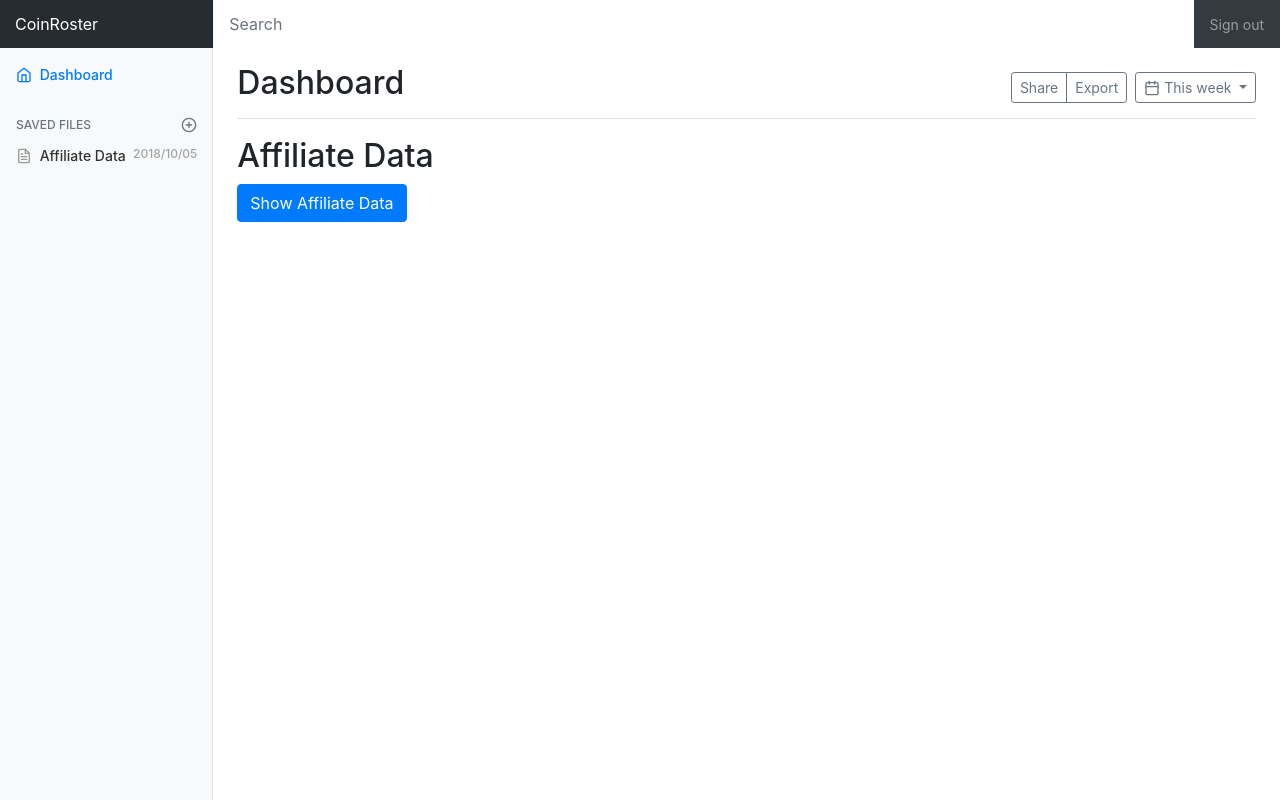
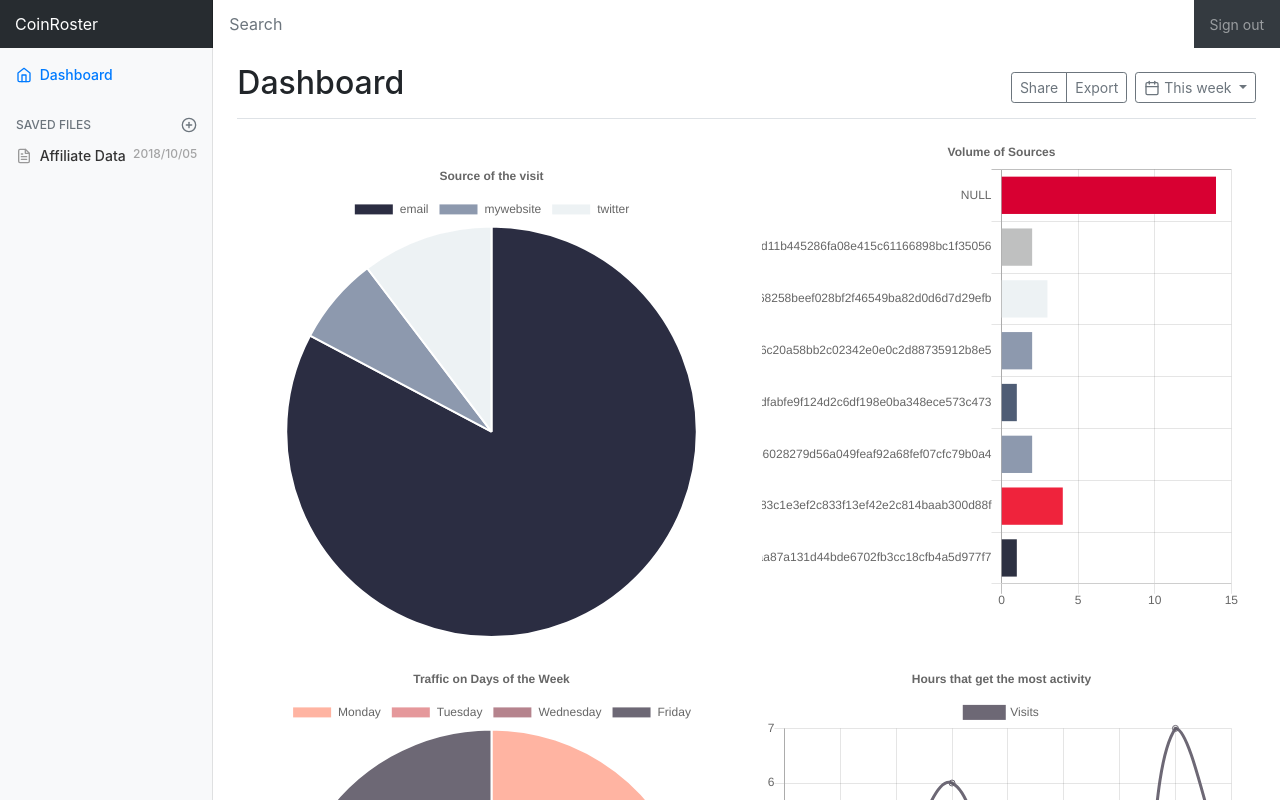
Before and after one commit to lia-ko/dashboard_challenge, a plain HTML site: page index.html in a window 1280 px wide. Shown: the top 800 px of the page. Drawn offline with nearby package versions, Linux system fonts and the light colour scheme.

Commit message:
Working version

```diff
--- a/index.html
+++ b/index.html
@@ -12,6 +12,7 @@
     <link href="resources/bootstrap.min.css" rel="stylesheet">
     <link href="styles/dashboard.css" rel="stylesheet">
     <link href="styles/style.css" rel="stylesheet">
+    <link href="styles/graphystyle.css" rel="stylesheet">
 
   </head>
 
@@ -73,14 +74,18 @@
             <div class="container">
                 <div class="row">
                     <div class="col-md-6">
+                        <canvas class="my-4" id="pie-chart" width="100%" height="100%"></canvas>
                     </div>
                     <div class="col-md-6">
+                        <canvas id="bar-chart-horizontal" width="100%" height="100%"></canvas>
                     </div>
                 </div>
                 <div class="row">
                     <div class="col-md-6">
-                     </div>
+                        <canvas id="doughnut-chart" width="100%" height="100%"></canvas>
+                    </div>
                     <div class="col-md-6">
+                        <canvas id="line-chart" width="100%" height="100%"></canvas>
                     </div>
                 </div>
             </div>
@@ -106,9 +111,10 @@
     <script type="text/javascript" src="http://cdnjs.cloudflare.com/ajax/libs/d3/3.5.6/d3.min.js"></script>
     <script src="https://cdnjs.cloudflare.com/ajax/libs/Chart.js/2.7.1/Chart.min.js"></script>
     <script src="scripts/lodash.js"></script>
+    <script src="scripts/utilities.js" type="text/javascript" ></script>
     <script src="scripts/table.js" type="text/javascript" charset="utf-8"></script>
     <script src="scripts/behavior.js" type="text/javascript"></script>
-
+    <script src="scripts/graph.js" type="text/javascript" charset="utf-8"></script>
     <!-- Icons -->
     <script src="https://unpkg.com/feather-icons/dist/feather.min.js"></script>
     <script>
--- /dev/null
+++ b/scripts/graph.js
@@ -0,0 +1,118 @@
+d3.csv("affiliatedata.csv").get(function(error, data){
+    //checking if there is an error reading the file
+    if (error) {
+        alert("Had an error loading file.");
+        console.log(error);
+    }
+
+
+    //////Preliminary data processing --------------------------
+    var dataArray = UtilityModule.formatData(data);
+
+    //process timestamps
+    var ts = UtilityModule.parseTimestamps(data);
+    var days = ts.days;
+    var hours = ts.hours;
+
+    /////Drawing Charts ----------------------------
+    //user counts based on tags
+    var tags_info = _.groupBy(data, function(b) { return b.user_tag})
+    var tagCounts = UtilityModule.getDictLen(tags_info);
+    new Chart(document.getElementById("bar-chart-horizontal"), {
+        type: 'horizontalBar',
+        data: {
+            labels: tagCounts.keys,
+            datasets: [{
+                label: "User Tags",
+                backgroundColor: ["#D80032", "#BFC0C0", "#EDF2F4", "#8D99AE","#4F5D75","#8D99AE","#EF233C","#2D3142", "#EF8354"],
+                data: tagCounts.values
+            }]
+        },
+        options: {
+            legend: { display: false },
+            title: {
+                display: true,
+                text: 'Volume of Sources'
+            }
+        }
+    });
+
+    //source counts distribution
+    var origin_sources = _.groupBy(data, function(b) { return b.source})
+    var sourceCounts = UtilityModule.getDictLen(origin_sources);
+    new Chart(document.getElementById("pie-chart"), {
+        type: 'pie',
+        data: {
+            labels: sourceCounts.keys,
+            datasets: [{
+                label: "Sources",
+                backgroundColor: ["#2B2D42","#8D99AE","#EDF2F4"],
+                data: sourceCounts.values
+            }]
+        },
+        options: {
+            title: {
+                display: true,
+                text: 'Source of the visit'
+            }
+        }
+    });
+
+    //traffic volume by day of the week
+    var day_week = ['Sunday','Monday','Tuesday','Wednesday','Thursday','Friday','Saturday'];
+    var trafficDoW = UtilityModule.getDictLenGeneric(days);
+    trafficDoW.keys = trafficDoW.keys.map(function(day){
+        return day_week[+day];
+    });
+    new Chart(document.getElementById("doughnut-chart"), {
+        type: 'doughnut',
+        data: {
+            labels: trafficDoW.keys,
+            datasets: [{
+                label: "Population (millions)",
+                backgroundColor: ["#FFB4A2","#E5989B","#B5838D","#6D6875"],
+                data: trafficDoW.values
+            }]
+        },
+        options: {
+            title: {
+                display: true,
+                text: 'Traffic on Days of the Week'
+            }
+        }
+    });
+
+    //traffic volume by hours of the day
+    var trafficByHours = UtilityModule.getDictLenGeneric(hours);
+    new Chart(document.getElementById("line-chart"), {
+        type: 'line',
+            data: {
+                labels: trafficByHours.keys,
+                datasets: [{
+                    data: trafficByHours.values,
+                    label: "Visits",
+                    borderColor: "#6D6875",
+                    fill: false
+                }]
+            },
+            options: {
+                title: {
+                    display: true,
+                    text: 'Hours that get the most activity'
+                },
+                scales: {
+                    yAxes: [{
+                        ticks: {
+                            beginAtZero: true
+                        }
+                    }],
+                    xAxes: [{
+                        ticks: {
+                            beginAtZero: true
+                        }
+                    }]
+                }
+            }
+    });
+
+});
--- /dev/null
+++ b/scripts/utilities.js
@@ -0,0 +1,57 @@
+//Utility Functions
+var UtilityModule = (function(window, undefined) {
+
+    //formatting dictionary data into 2 sync arrays
+    var getDictLen = function(dict) {
+        var dictKeys = [];
+        var dictValues = [];
+       for (var dkey in dict){
+            dictKeys.push(dkey);
+            dictValues.push(dict[dkey].length);
+        }
+        return {keys: dictKeys, values: dictValues};
+    };
+
+    var getDictLenGeneric = function(dict) {
+        var temp = _.groupBy(dict, function(b) {return b});
+        return getDictLen(temp);
+    }
+
+    //converting string to Date for available format "YYYY-MM-DD HH:mm:ss"
+    var toDate = function(strDate) {
+        return new Date(Date.parse(strDate.replace(" ", "T") + ".000"));
+    }
+
+    //get days and hours from timestamps
+    var parseTimestamps = function(data) {
+        var days = [];
+        var hours =[];
+
+        var timestamp_info = _.groupBy(data,function(b) {return b.timestamp});
+        for(var ts in timestamp_info) {
+            var dt = toDate(ts);
+            days.push(dt.getDay());
+            hours.push(dt.getHours());
+        }
+
+        return {days: days, hours: hours};
+    }
+
+    //formatting data into three columns array of arrays
+    var formatData = function(data) {
+        var result = [];
+        data.forEach(function(d, i){
+            result.push([d.source, d.timestamp, d.user_tag]);
+        });
+
+        return result;
+    }
+
+    return {
+        getDictLen: getDictLen,
+        getDictLenGeneric: getDictLenGeneric,
+        toDate: toDate,
+        parseTimestamps: parseTimestamps,
+        formatData: formatData,
+    };
+})(window);
--- /dev/null
+++ b/styles/graphystyle.css
@@ -0,0 +1,8 @@
+.arc text {
+  font: 10px sans-serif;
+  text-anchor: middle;
+}
+
+.arc path {
+  stroke: #fff;
+}
```
Also changed, not shown: read.js (added, +41 -0 lines).
